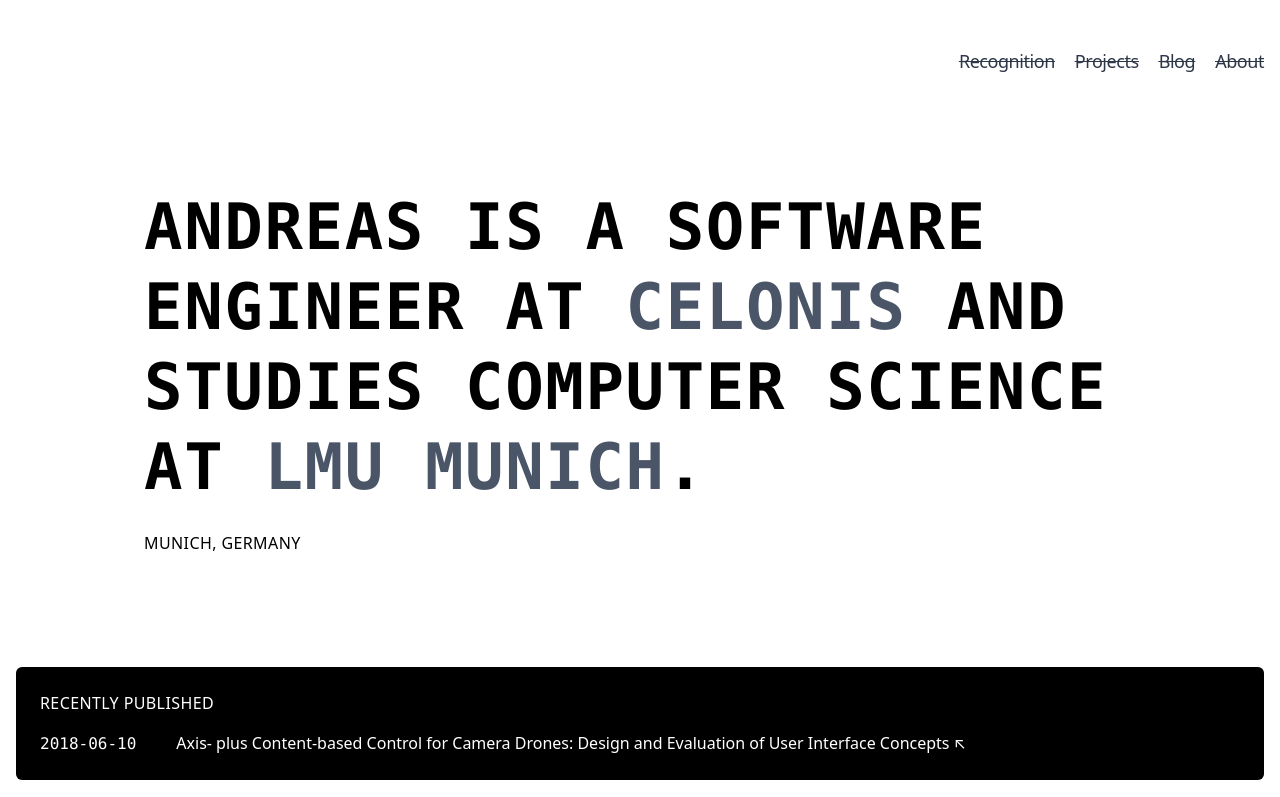
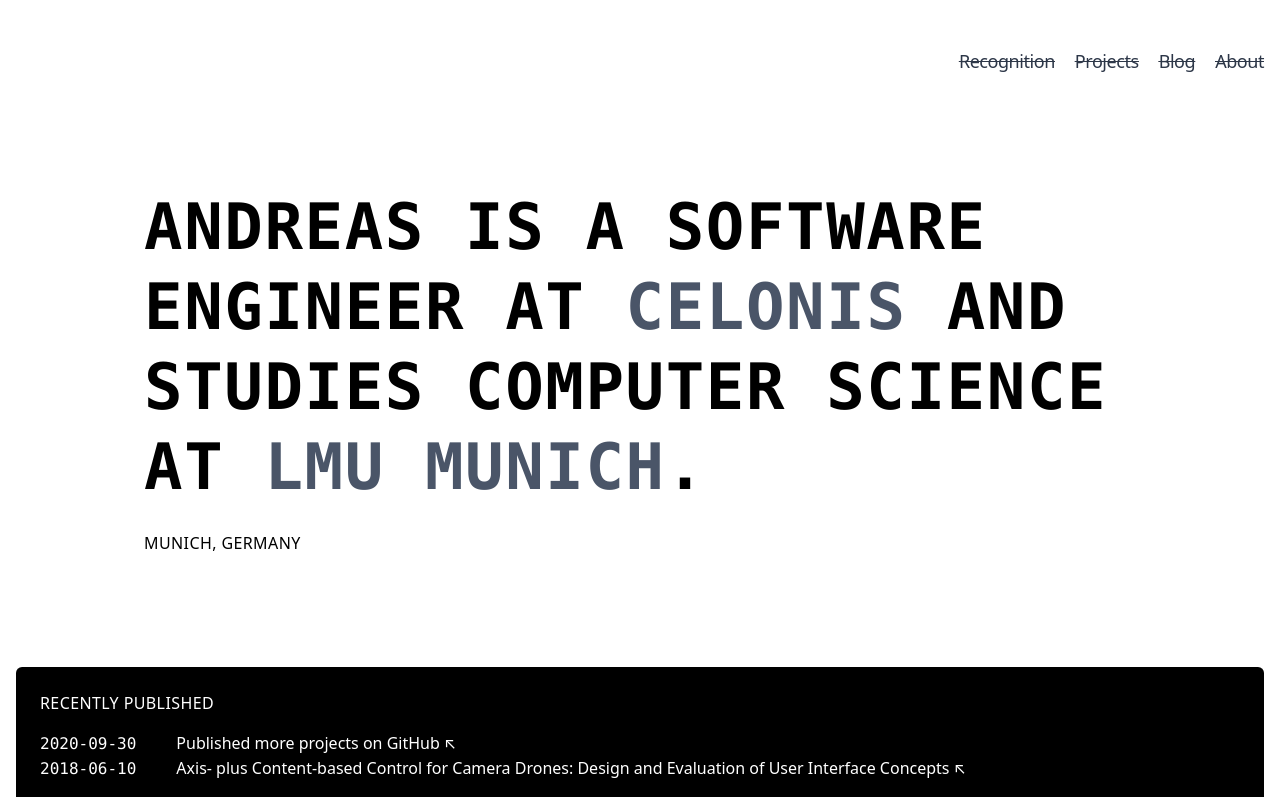
Before and after one commit to ndrsllwngr/andreasellwanger.com, a Next.js app: page / in a window 1280 px wide. Shown: the top 797 px of the page. Built offline with nearby package versions, Linux system fonts and the light colour scheme.

Commit message:
Update recently published section

```diff
--- a/components/blog-preview.js
+++ b/components/blog-preview.js
@@ -37,6 +37,14 @@ export const BlogPreview = () => {
 					<ul className="text-white">
 						<li>
 							<BlogEntry
+								link="https://github.com/ndrsllwngr/"
+								title="Published more projects on GitHub"
+								date="2020-09-30"
+								external
+							/>
+						</li>
+						<li>
+							<BlogEntry
 								link="https://dl.acm.org/doi/10.1145/3213526.3213529"
 								title="Axis- plus Content-based Control for Camera Drones: Design and Evaluation of User Interface Concepts"
 								date="2018-06-10"
```
